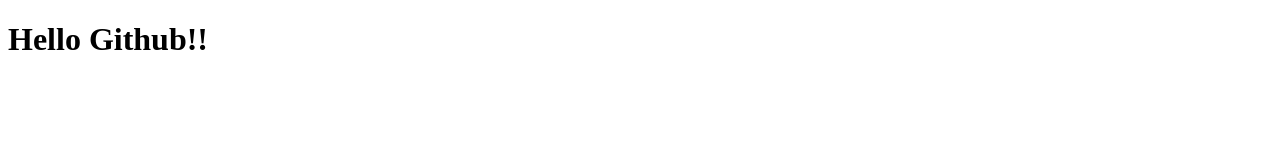
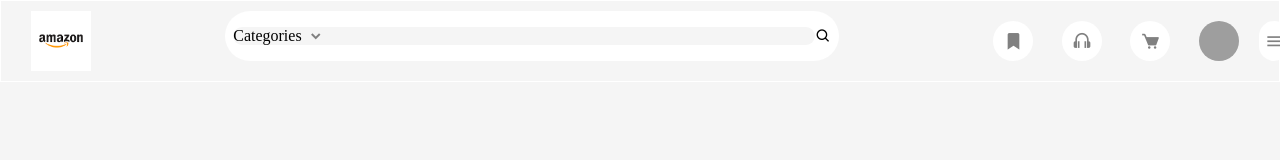
Before and after one commit to Sumaila13/ASHTECH, a plain HTML site: page index.html in a window 1280 px wide. Drawn offline with nearby package versions, Linux system fonts and the light colour scheme; grey boxes are pictures that could not be loaded.

Commit message:
Amazon website clone updated

```diff
--- a/index.html
+++ b/index.html
@@ -4,8 +4,32 @@
     <meta charset="UTF-8">
     <meta name="viewport" content="width=device-width, initial-scale=1.0">
     <title></title>
+    <link rel="stylesheet" href="style.css">
+    <link href='https://unpkg.com/boxicons@2.1.4/css/boxicons.min.css' rel='stylesheet'>
 </head>
 <body>
-    <h1>Hello Github!!</h1>
+    <header>
+        <div class="logo">
+            <img src="AZ.png" alt="logo">
+        </div>
+        <div class="middle-container">
+            <div class="cat" >
+                <span>Categories</span>
+                <i class='bx bxs-chevron-down'></i>
+            </div>
+            <i class='bx bx-search'></i>
+        </div>
+        <div class="fonts">
+            <span> <i class='bx bxs-bookmark'></i></span>
+            <span><i class='bx bx-headphone'></i></span>
+            <span><i class='bx bxs-cart'></i></span>
+            <div class="profile">
+                <img src="https://encrypted-tbn0.gstatic.com/images?q=tbn:ANd9GcRpsTOVGW1dAKIIV8VdRYkDmMPe_08c1IoLsQ&s" alt="profile">
+                <span><i class='bx bx-menu'></i></span>
+            </div>
+
+        </div>
+    </header>
+    <script src="https://unpkg.com/boxicons@2.1.4/dist/boxicons.js"></script>
 </body>
 </html>
--- /dev/null
+++ b/style.css
@@ -0,0 +1,102 @@
+*{
+    box-sizing: border-box;
+    /* margin: 0;
+    padding: 0; */
+}
+body{
+    background: whitesmoke;
+    margin: 0;
+}
+header{
+    display: flex;
+    width: 100%;
+    justify-content: space-between;
+    /* background-color: blueviolet; */
+    border: 1px solid white;
+    padding: 10px;
+    padding-right: 40px !important;
+}
+.middle-container{
+    background: white;
+    display: flex;
+    justify-content: space-between;
+    width: 50%;
+    align-items: center;
+    border-radius: 30px;
+    height: 50px;
+    padding: 8px;
+    background-color: white;
+}
+.logo{
+    width: 60px;
+    height:60px;
+    border-radius: 20px;
+
+}
+.logo img{
+    width: 100%;
+    height: 100%;
+    object-fit: cover;
+    margin-left: 20px;
+}
+.cat{
+    display: flex;
+    align-items: center;
+    gap: 6px;
+    background-color:whitesmoke;
+    width: 100%;
+    /* opacity: 0.; */
+    border-radius: 20px;
+
+}
+.cat span{
+    font-size:bold ;
+}
+.cat i{
+    color: grey;
+}
+.profile{
+    width: 40px;
+    height: 40px;
+    display: flex;
+    justify-content: space-around;
+    gap: 20px;
+    align-items: center;
+    /* padding-right: 5px; */
+    /* border: 1px solid green; */
+
+}
+.profile img{
+    width: 100%;
+    height: 100%;
+    object-fit: cover;
+    border-radius: 50px;
+}
+/* .profile span{
+    width: 100%;
+    height: 40px;
+    display: flex;
+    justify-content: center;
+    align-items: center;
+
+} */
+.fonts{
+    display: flex;
+    justify-content: space-between;
+    width: 20%;
+    align-items: center;
+    color:gray;
+    font-size: 20px;
+    /* padding-right: 100px; */
+}.fonts span{
+     background-color: white;
+     padding: 5px;
+     border-radius: 50px;
+     width: 40px;
+     height: 40px;
+     display: flex;
+     justify-content: center;
+     align-items: center;
+
+
+}
```
Also changed, not shown: AZ.png (added).
